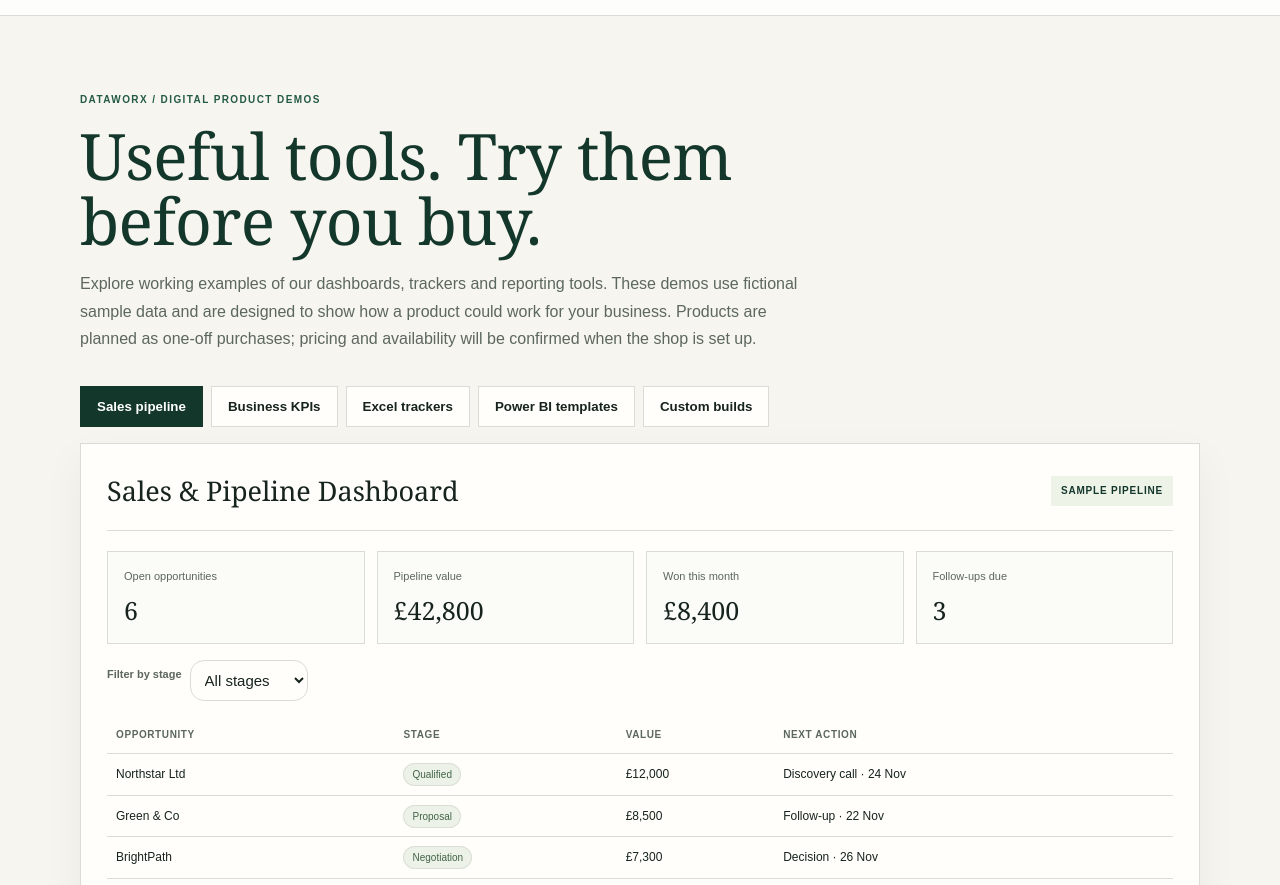
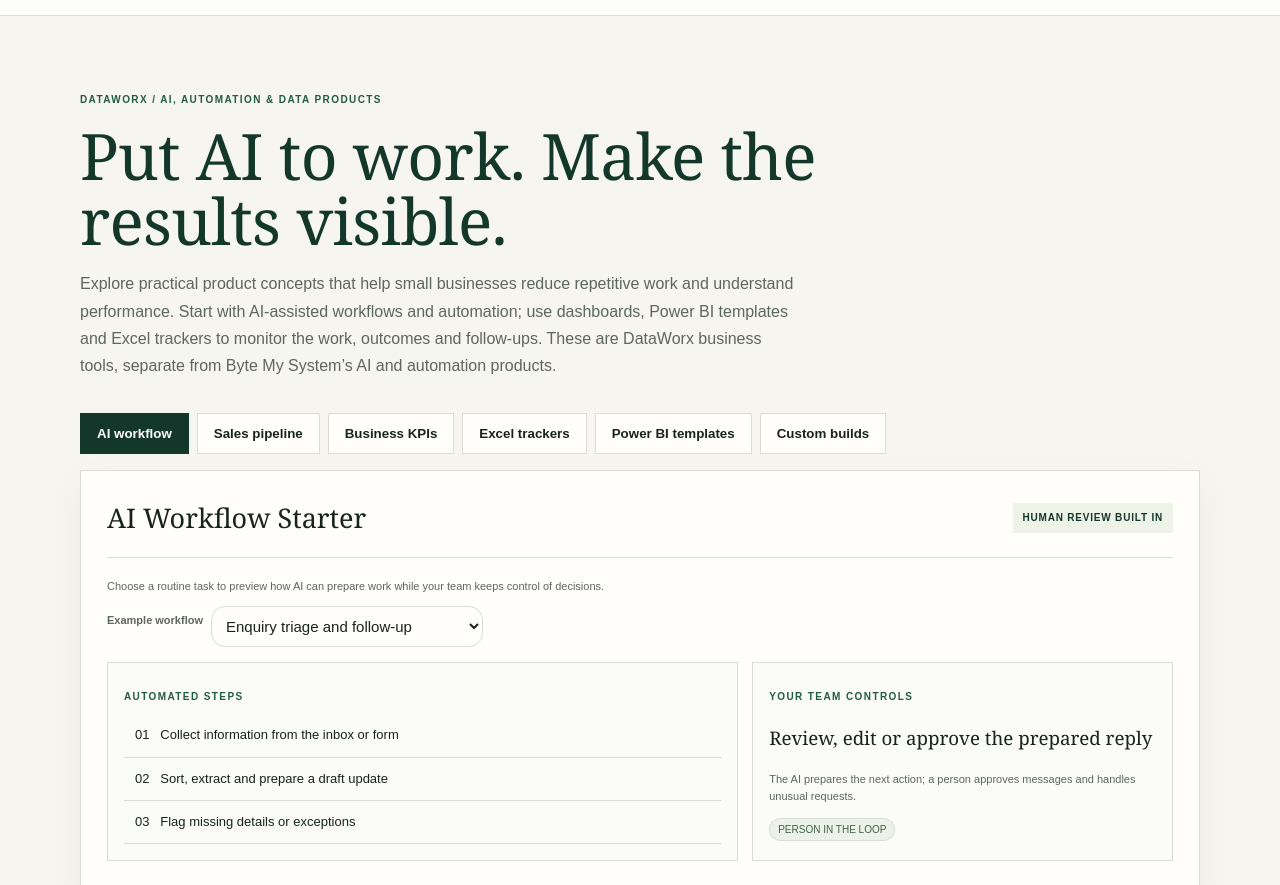
Before and after one commit to Tooth10/data-worx.uk, a plain HTML site: page digital-products.html in a window 1280 px wide. Shown: the part 67-952 px from the top of the page. Drawn offline with Linux system fonts and the light colour scheme.

Commit message:
Reframe product demos around AI and business automation

```diff
--- a/digital-products.html
+++ b/digital-products.html
@@ -2,8 +2,8 @@
 <html lang="en-GB">
 <head>
 <meta charset="utf-8"><meta name="viewport" content="width=device-width, initial-scale=1">
-<title>Digital Product Demos | DataWorx</title>
-<meta name="description" content="Explore interactive demos of practical DataWorx dashboards, trackers and reporting tools.">
+<title>AI, Automation &amp; Data Product Demos | DataWorx</title>
+<meta name="description" content="Try practical AI and automation product concepts, supported by clear dashboards, trackers and reporting tools.">
 <link rel="canonical" href="https://www.data-worx.uk/digital-products.html">
 <link rel="stylesheet" href="css/styles.css?v=34">
 <style>
@@ -19,12 +19,13 @@ main{padding:66px 0 88px}.eyebrow,.label{font-size:10px;font-weight:800;letter-s
 <body>
 <header class="topbar"><div class="wrap head"><a class="brand" href="/" aria-label="DataWorx home"><img src="dataworx.png" alt="DataWorx"></a><button class="menu-toggle" type="button" aria-label="Open navigation menu" aria-expanded="false" aria-controls="mobile-navigation"><svg viewBox="0 0 24 24" aria-hidden="true"><path d="M4 6h16M4 12h16M4 18h16"></path></svg></button><nav class="nav" id="mobile-navigation" aria-label="Main navigation"><a href="/">Home</a><a href="services.html">Services</a><a href="property-management-automation.html">Property management</a><a class="cta" href="/#contact">Let’s talk</a></nav></div></header>
 <main class="wrap">
-<p class="eyebrow">DATAWORX / DIGITAL PRODUCT DEMOS</p><h1>Useful tools. Try them before you buy.</h1>
-<p class="intro">Explore working examples of our dashboards, trackers and reporting tools. These demos use fictional sample data and are designed to show how a product could work for your business. Products are planned as one-off purchases; pricing and availability will be confirmed when the shop is set up.</p>
-<div class="tabs" role="tablist" aria-label="Product demos">
-<button role="tab" aria-selected="true" aria-controls="sales" data-tab="sales">Sales pipeline</button><button role="tab" aria-selected="false" aria-controls="kpi" data-tab="kpi">Business KPIs</button><button role="tab" aria-selected="false" aria-controls="trackers" data-tab="trackers">Excel trackers</button><button role="tab" aria-selected="false" aria-controls="powerbi" data-tab="powerbi">Power BI templates</button><button role="tab" aria-selected="false" aria-controls="custom" data-tab="custom">Custom builds</button>
+<p class="eyebrow">DATAWORX / AI, AUTOMATION &amp; DATA PRODUCTS</p><h1>Put AI to work. Make the results visible.</h1>
+<p class="intro">Explore practical product concepts that help small businesses reduce repetitive work and understand performance. Start with AI-assisted workflows and automation; use dashboards, Power BI templates and Excel trackers to monitor the work, outcomes and follow-ups. These are DataWorx business tools, separate from Byte My System’s AI and automation products.</p>
+<div class="tabs" role="tablist" aria-label="AI, automation and data product demos">
+<button role="tab" aria-selected="true" aria-controls="automation" data-tab="automation">AI workflow</button><button role="tab" aria-selected="false" aria-controls="sales" data-tab="sales">Sales pipeline</button><button role="tab" aria-selected="false" aria-controls="kpi" data-tab="kpi">Business KPIs</button><button role="tab" aria-selected="false" aria-controls="trackers" data-tab="trackers">Excel trackers</button><button role="tab" aria-selected="false" aria-controls="powerbi" data-tab="powerbi">Power BI templates</button><button role="tab" aria-selected="false" aria-controls="custom" data-tab="custom">Custom builds</button>
 </div>
-<section class="demo active" id="sales" role="tabpanel"><div class="demo-top"><h2>Sales &amp; Pipeline Dashboard</h2><span class="badge">Sample pipeline</span></div><div class="metrics"><div class="metric"><small>Open opportunities</small><strong id="leadCount">6</strong></div><div class="metric"><small>Pipeline value</small><strong id="pipelineValue">£42,800</strong></div><div class="metric"><small>Won this month</small><strong>£8,400</strong></div><div class="metric"><small>Follow-ups due</small><strong>3</strong></div></div><div class="controls"><label for="stageFilter" class="muted">Filter by stage</label><select id="stageFilter"><option>All stages</option><option>Qualified</option><option>Proposal</option><option>Negotiation</option></select></div><div class="table-scroll"><table><thead><tr><th>Opportunity</th><th>Stage</th><th>Value</th><th>Next action</th></tr></thead><tbody id="salesRows"></tbody></table></div></section>
+<section class="demo active" id="automation" role="tabpanel"><div class="demo-top"><h2>AI Workflow Starter</h2><span class="badge">Human review built in</span></div><p class="muted">Choose a routine task to preview how AI can prepare work while your team keeps control of decisions.</p><div class="controls"><label for="workflowSelect" class="muted">Example workflow</label><select id="workflowSelect"><option value="enquiry">Enquiry triage and follow-up</option><option value="documents">Document intake and data capture</option><option value="reporting">Recurring report preparation</option></select></div><div class="two"><div class="panel"><p class="label">AUTOMATED STEPS</p><div class="task">01 &nbsp; Collect information from the inbox or form</div><div class="task">02 &nbsp; Sort, extract and prepare a draft update</div><div class="task">03 &nbsp; Flag missing details or exceptions</div></div><div class="panel"><p class="label">YOUR TEAM CONTROLS</p><h3 id="humanStep">Review, edit or approve the prepared reply</h3><p class="muted" id="workflowOutcome">The AI prepares the next action; a person approves messages and handles unusual requests.</p><span class="pill">PERSON IN THE LOOP</span></div></div></section>
+<section class="demo" id="sales" role="tabpanel"><div class="demo-top"><h2>Sales &amp; Pipeline Dashboard</h2><span class="badge">Sample pipeline</span></div><div class="metrics"><div class="metric"><small>Open opportunities</small><strong id="leadCount">6</strong></div><div class="metric"><small>Pipeline value</small><strong id="pipelineValue">£42,800</strong></div><div class="metric"><small>Won this month</small><strong>£8,400</strong></div><div class="metric"><small>Follow-ups due</small><strong>3</strong></div></div><div class="controls"><label for="stageFilter" class="muted">Filter by stage</label><select id="stageFilter"><option>All stages</option><option>Qualified</option><option>Proposal</option><option>Negotiation</option></select></div><div class="table-scroll"><table><thead><tr><th>Opportunity</th><th>Stage</th><th>Value</th><th>Next action</th></tr></thead><tbody id="salesRows"></tbody></table></div></section>
 <section class="demo" id="kpi" role="tabpanel"><div class="demo-top"><h2>Business KPI Dashboard</h2><span class="badge">Monthly view</span></div><div class="controls"><label for="periodFilter" class="muted">Reporting period</label><select id="periodFilter"><option value="current">This month</option><option value="previous">Last month</option></select></div><div class="metrics"><div class="metric"><small>Revenue</small><strong id="kpiRevenue">£48,250</strong></div><div class="metric"><small>Orders completed</small><strong id="kpiOrders">126</strong></div><div class="metric"><small>On-time delivery</small><strong id="kpiDelivery">94%</strong></div><div class="metric"><small>Customer rating</small><strong id="kpiRating">4.7/5</strong></div></div><div class="panel"><p class="label">Performance against target</p><div class="barlist"><div class="barrow"><span>Revenue</span><div class="bar"><i style="width:82%"></i></div><b>82%</b></div><div class="barrow"><span>Delivery</span><div class="bar"><i style="width:94%"></i></div><b>94%</b></div><div class="barrow"><span>Customer rating</span><div class="bar"><i style="width:90%"></i></div><b>90%</b></div></div></div></section>
 <section class="demo" id="trackers" role="tabpanel"><div class="demo-top"><h2>Excel Business Trackers</h2><span class="badge">Interactive task tracker</span></div><p class="muted">Tick off example actions to see the completion count update.</p><div class="metrics"><div class="metric"><small>Actions complete</small><strong id="tasksDone">1 / 5</strong></div><div class="metric"><small>Remaining</small><strong id="tasksLeft">4</strong></div><div class="metric"><small>Tracker type</small><strong style="font-size:19px">Operations</strong></div><div class="metric"><small>Updated</small><strong style="font-size:19px">Today</strong></div></div><div class="panel"><label class="task"><input type="checkbox" checked> Send proposal to Northstar Ltd</label><label class="task"><input type="checkbox"> Follow up with Green &amp; Co</label><label class="task"><input type="checkbox"> Review new recruitment brief</label><label class="task"><input type="checkbox"> Confirm delivery date with supplier</label><label class="task"><input type="checkbox"> Update weekly sales forecast</label></div></section>
 <section class="demo" id="powerbi" role="tabpanel"><div class="demo-top"><h2>Power BI Dashboard Templates</h2><span class="badge">Regional performance</span></div><div class="controls"><label for="regionFilter" class="muted">Region</label><select id="regionFilter"><option value="all">All regions</option><option value="north">North</option><option value="south">South</option></select></div><div class="metrics"><div class="metric"><small>Revenue</small><strong id="regionRevenue">£48,250</strong></div><div class="metric"><small>Customers</small><strong id="regionCustomers">318</strong></div><div class="metric"><small>Growth</small><strong id="regionGrowth">12.4%</strong></div><div class="metric"><small>Target progress</small><strong id="regionTarget">82%</strong></div></div><div class="two"><div class="panel"><p class="label">Revenue by month</p><div class="barlist"><div class="barrow"><span>Aug</span><div class="bar"><i style="width:56%"></i></div><b>£32k</b></div><div class="barrow"><span>Sep</span><div class="bar"><i style="width:68%"></i></div><b>£39k</b></div><div class="barrow"><span>Oct</span><div class="bar"><i id="monthBar" style="width:82%"></i></div><b id="monthValue">£48k</b></div></div></div><div class="panel"><p class="label">Highlights</p><p id="regionNote">All regions are trending above the quarterly baseline.</p></div></div></section>
@@ -35,6 +36,7 @@ main{padding:66px 0 88px}.eyebrow,.label{font-size:10px;font-weight:800;letter-s
 const rows=[["Northstar Ltd","Qualified","£12,000","Discovery call · 24 Nov"],["Green & Co","Proposal","£8,500","Follow-up · 22 Nov"],["BrightPath","Negotiation","£7,300","Decision · 26 Nov"],["Oakwell Group","Qualified","£5,000","Send outline · 25 Nov"],["Medway Services","Proposal","£6,000","Review proposal · 23 Nov"],["Cedar Works","Negotiation","£4,000","Confirm scope · 27 Nov"]];
 function renderRows(){const f=document.getElementById("stageFilter").value;const data=rows.filter(r=>f==="All stages"||r[1]===f);document.getElementById("salesRows").innerHTML=data.map(r=>'<tr><td>'+r[0]+'</td><td><span class="pill">'+r[1]+'</span></td><td>'+r[2]+'</td><td>'+r[3]+'</td></tr>').join("");document.getElementById("leadCount").textContent=data.length;document.getElementById("pipelineValue").textContent="£"+data.reduce((s,r)=>s+Number(r[2].replace(/[£,]/g,"")),0).toLocaleString("en-GB");}
 document.getElementById("stageFilter").onchange=renderRows;renderRows();
+document.getElementById("workflowSelect").onchange=e=>{const v=e.target.value;document.getElementById("humanStep").textContent=v==="documents"?"Check extracted details and resolve exceptions":v==="reporting"?"Review figures and share the approved report":"Review, edit or approve the prepared reply";document.getElementById("workflowOutcome").textContent=v==="documents"?"AI captures key fields and highlights missing information; your team checks the record before it is filed.":v==="reporting"?"AI gathers recurring measures and drafts a summary; your team validates figures and interpretation.":"The AI prepares the next action; a person approves messages and handles unusual requests.";};
 document.querySelectorAll("[data-tab]").forEach(b=>b.addEventListener("click",()=>{document.querySelectorAll("[data-tab]").forEach(x=>x.setAttribute("aria-selected",x===b));document.querySelectorAll(".demo").forEach(x=>x.classList.toggle("active",x.id===b.dataset.tab));}));
 document.getElementById("periodFilter").onchange=e=>{const prev=e.target.value==="previous";document.getElementById("kpiRevenue").textContent=prev?"£44,100":"£48,250";document.getElementById("kpiOrders").textContent=prev?"118":"126";document.getElementById("kpiDelivery").textContent=prev?"91%":"94%";document.getElementById("kpiRating").textContent=prev?"4.5/5":"4.7/5";};
 document.querySelectorAll("#trackers input").forEach(x=>x.onchange=()=>{const all=[...document.querySelectorAll("#trackers input")];const done=all.filter(y=>y.checked).length;document.getElementById("tasksDone").textContent=done+" / "+all.length;document.getElementById("tasksLeft").textContent=all.length-done;});
```
